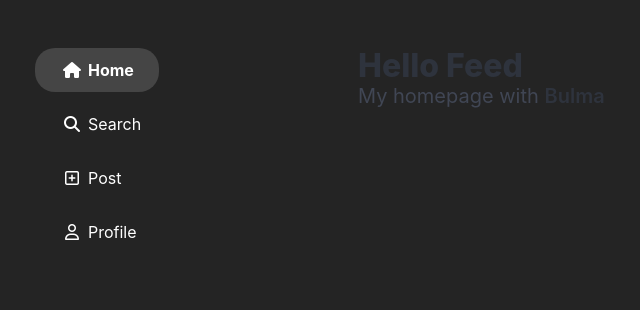
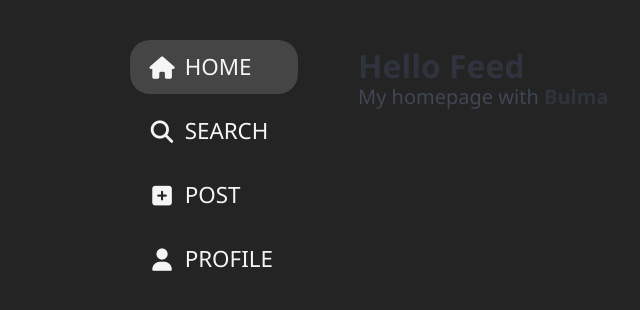
Before and after one commit to kristijanH1998/dev-duckies-sm-proj-front, a React (Vite) app in the folder dev-duckies-sm-proj/: page / in a window 1280 px wide. Shown: the top 310 px of the page, without its empty margins (13-653 px from the left). Built offline with nearby package versions, Linux system fonts and the light colour scheme.

Commit message:
implement nav element to navbar for accessibility

```diff
--- a/dev-duckies-sm-proj/src/App.css
+++ b/dev-duckies-sm-proj/src/App.css
@@ -1,46 +1,62 @@
-/* side bar (desktop) */
-#sidebar,
-.sidebar-item {
+/* sidebar (desktop & tablet) */
+#sidebar {
   display: flex;
   flex-direction: column;
-  align-items: flex-start;
+  align-content: center;
+  float: right;
+
   row-gap: 10px;
-}
-
-.icon-text {
-  display: flex;
-  justify-content: center;
-  align-items: center;
-  align-content: center;
+  margin-top: 40px;
 }
 
 .sidebar-item {
-  flex-direction: row;
+  padding: 15px 25px;
   border-radius: 20px;
-  padding: 10px 25px;
+}
+
+.icon {
+  position: relative;
+  top: 1px;
+}
+
+span i {
+  margin-right: 10px;
+}
+
+a span {
+  font-size: 1.4rem;
+  text-transform: uppercase;
 }
 
 #sidebar a.active {
   color: white;
-  font-weight: bold;
   background-color: rgba(255, 255, 255, 0.15);
-  border-radius: 20px;
-
 }
 
 #sidebar .sidebar-item:hover {
   background-color: rgba(255, 255, 255, 0.10);
-  border-radius: 20px;
 }
 
+
 /* navbar (mobile) */
+.navbar {
+  margin: 20px;
+  border-radius: 10px;
+}
+
+.navbar-brand, .navbar-brand a {
+  border-radius: 10px;
+}
 
 .navbar-brand {
   background-color: rgb(65, 65, 65);
 }
 
+a p {
+  text-transform: uppercase;
+}
+
 .navbar-brand a.active {
-  font-weight: bold;
   background-color: rgba(255, 255, 255, 0.15);
 }
 
--- a/dev-duckies-sm-proj/src/App.jsx
+++ b/dev-duckies-sm-proj/src/App.jsx
@@ -32,8 +32,6 @@ const router = createBrowserRouter(
 
 export default function App() {
   return (
-    <>
-      <RouterProvider router={router} />
-    </>
+    <RouterProvider router={router} />
   );
 }
--- a/dev-duckies-sm-proj/src/app-wide-components/Navbar/MobileNavbar.jsx
+++ b/dev-duckies-sm-proj/src/app-wide-components/Navbar/MobileNavbar.jsx
@@ -26,7 +26,7 @@ export default function MobileNavbar() {
             to='post'
             className='navbar-item is-expanded is-block has-text-centered'
           >
-            <i className="fa-regular fa-square-plus"></i>
+            <i className="fa-solid fa-square-plus"></i>
             <p className='is-size-7'>Post</p>
           </NavLink>
 
@@ -34,7 +34,7 @@ export default function MobileNavbar() {
             to='profile'
             className='navbar-item is-expanded is-block has-text-centered'
           >
-            <i className="fa-regular fa-user"></i>
+            <i className="fa-solid fa-user"></i>
             <p className='is-size-7'>Profile</p>
           </NavLink>
 
--- a/dev-duckies-sm-proj/src/app-wide-components/Navbar/Sidebar.jsx
+++ b/dev-duckies-sm-proj/src/app-wide-components/Navbar/Sidebar.jsx
@@ -2,46 +2,46 @@ import { NavLink } from 'react-router-dom'
 
 export default function Sidebar() {
   return (
-    <section className="section">
-      <aside className="menu" id='sidebar'>
+    <div className="cell is-hidden-mobile">
+      <nav id='sidebar'>
 
-        <NavLink to="/" className="sidebar-item">
-          <span className="icon-text">
-            <span className="icon">
-              <i className="fa-solid fa-house"></i>
+        <NavLink to="/" className='sidebar-item'>
+          <span class="icon-text">
+            <span class="icon">
+              <i class="fa-solid fa-house"></i>
             </span>
             <span>Home</span>
           </span>
         </NavLink>
 
-        <NavLink to="search" className="sidebar-item">
-          <span className="icon-text">
-            <span className="icon">
-              <i className="fa-solid fa-magnifying-glass"></i>
+        <NavLink to="search" className='sidebar-item'>
+          <span class="icon-text">
+            <span class="icon">
+              <i class="fa-solid fa-magnifying-glass"></i>
             </span>
             <span>Search</span>
           </span>
         </NavLink>
 
-        <NavLink to="post" className="sidebar-item">
-          <span className="icon-text">
-            <span className="icon">
-              <i className="fa-regular fa-square-plus"></i>
+        <NavLink to="post" className='sidebar-item'>
+          <span class="icon-text">
+            <span class="icon">
+              <i class="fa-solid fa-square-plus"></i>
             </span>
             <span>Post</span>
           </span>
         </NavLink>
 
-        <NavLink to="profile" className="sidebar-item">
-          <span className="icon-text">
-            <span className="icon">
-              <i className="fa-regular fa-user"></i>
+        <NavLink to="profile" className='sidebar-item'>
+          <span class="icon-text">
+            <span class="icon">
+              <i class="fa-solid fa-user"></i>
             </span>
             <span>Profile</span>
           </span>
         </NavLink>
 
-      </aside>
-    </section>
+      </nav>
+    </div>
   )
 }
--- a/dev-duckies-sm-proj/src/index.css
+++ b/dev-duckies-sm-proj/src/index.css
@@ -1,7 +1,4 @@
 :root {
-  font-family: Inter, system-ui, Avenir, Helvetica, Arial, sans-serif;
-  font-weight: 400;
-
   color-scheme: light dark;
   color: rgba(255, 255, 255, 0.87);
   background-color: #242424;
@@ -13,6 +10,9 @@
 }
 
 * {
-  color: white;
+  color: whitesmoke;
   margin: 0;
+  padding: 0;
+  box-sizing: border-box;
+  font-family: 'Segoe UI', Tahoma, Geneva, Verdana, sans-serif;
 }
--- a/dev-duckies-sm-proj/src/layouts/RootLayout.jsx
+++ b/dev-duckies-sm-proj/src/layouts/RootLayout.jsx
@@ -4,22 +4,14 @@ import MobileNavbar from '../app-wide-components/Navbar/MobileNavbar'
 
 export default function RootLayout() {
   return (
-    <>
-      <div className="grid">
+    <div className="grid">
+      <Sidebar />
 
-        <div className="cell is-hidden-mobile">
-          <Sidebar />
-        </div>
+      <div className="cell is-col-span-3" id="outlet">
+        <Outlet />
+      </div>
 
-        <div className="cell is-col-span-3">
-          <main>
-            <Outlet />
-          </main>
-        </div>
-
-        <MobileNavbar />
-
-      </div>
-    </>
+      <MobileNavbar />
+    </div>
   )
 }
```
